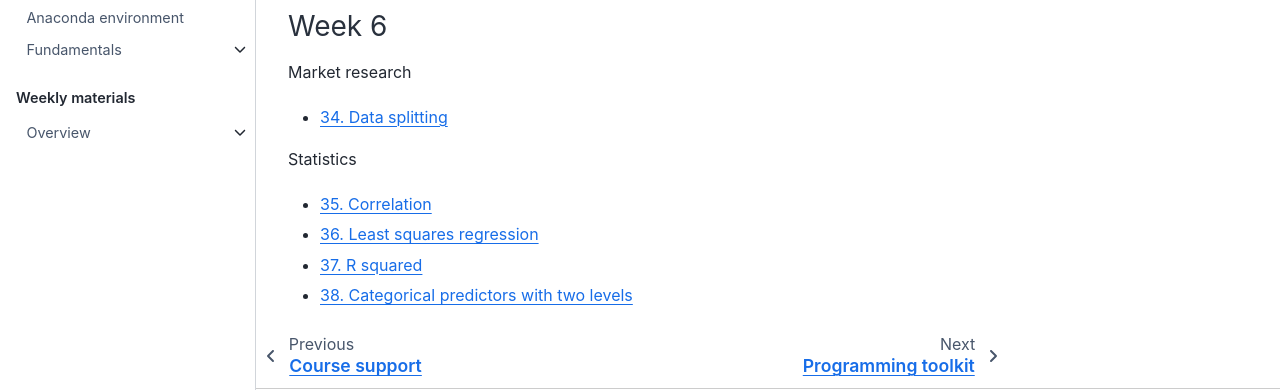
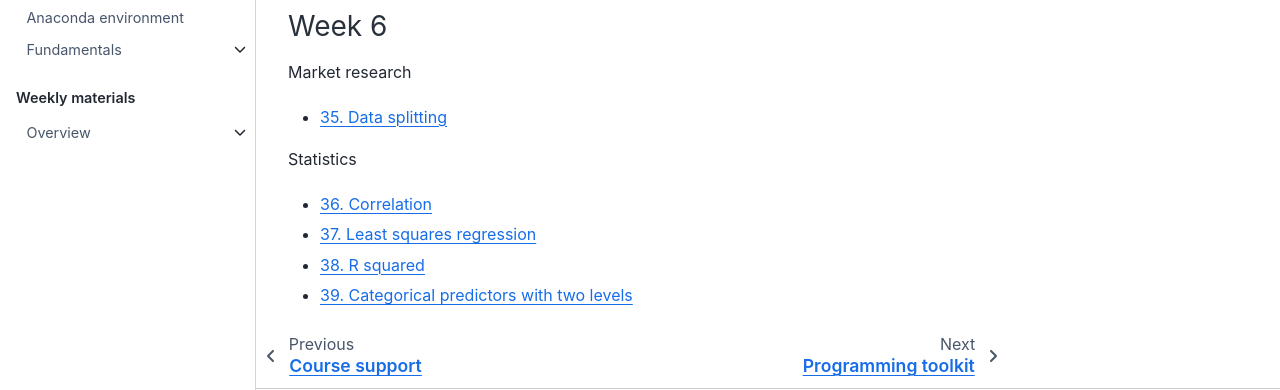
Before and after one commit to mr-ws22/website, a Jupyter Book: the page built from code/code-overview.md, in a window 1280 px wide and 900 px high, scrolled down 3229 px. Shown: the part 434-824 px from the top of the window. Built offline with Jupyter Book 1.0.4 settings and Sphinx 7.4.7 and the Sphinx Book theme 1.1.4, drawn with Linux system fonts in a browser that asks for light colours; comment, search, counter and statistics services are not loaded.

Commit message:
Update code-overview.md

```diff
--- a/code/code-overview.md
+++ b/code/code-overview.md
@@ -167,11 +167,11 @@ You should be able to use scikit-learn to:
 
 Market research
 
-- [34. Data splitting](../code/35-ds-happy-scikit-splitting.ipynb)
+- [35. Data splitting](../code/35-ds-happy-scikit-splitting.ipynb)
 
 Statistics
 
-- [35. Correlation](../code/36-correlation.ipynb)
-- [36. Least squares regression](../code/37-least-squares.ipynb)
-- [37. R squared](../code/38-strength-fit.ipynb)
-- [38. Categorical predictors with two levels](../code/39-categorical.ipynb)
+- [36. Correlation](../code/36-correlation.ipynb)
+- [37. Least squares regression](../code/37-least-squares.ipynb)
+- [38. R squared](../code/38-strength-fit.ipynb)
+- [39. Categorical predictors with two levels](../code/39-categorical.ipynb)
```
